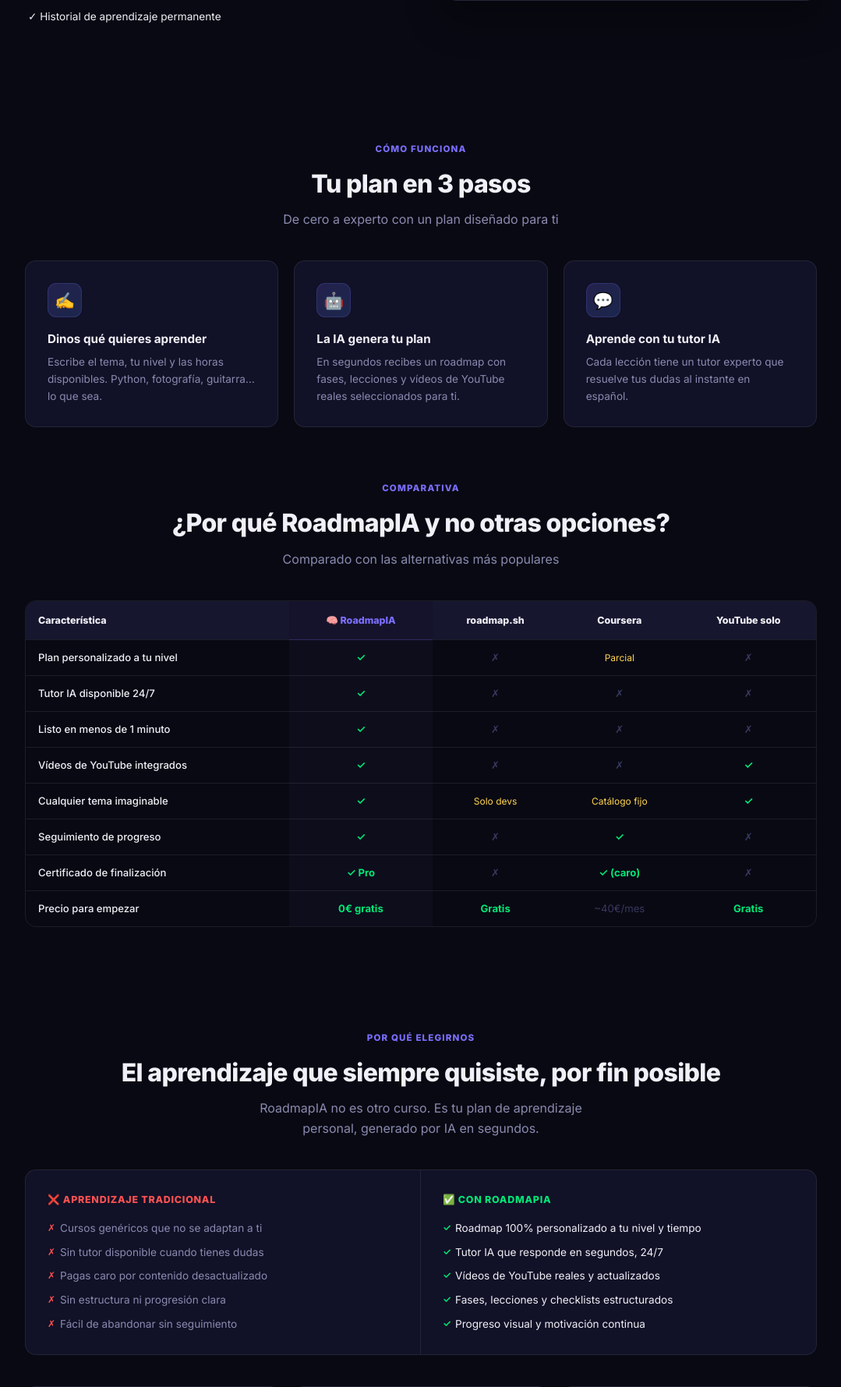
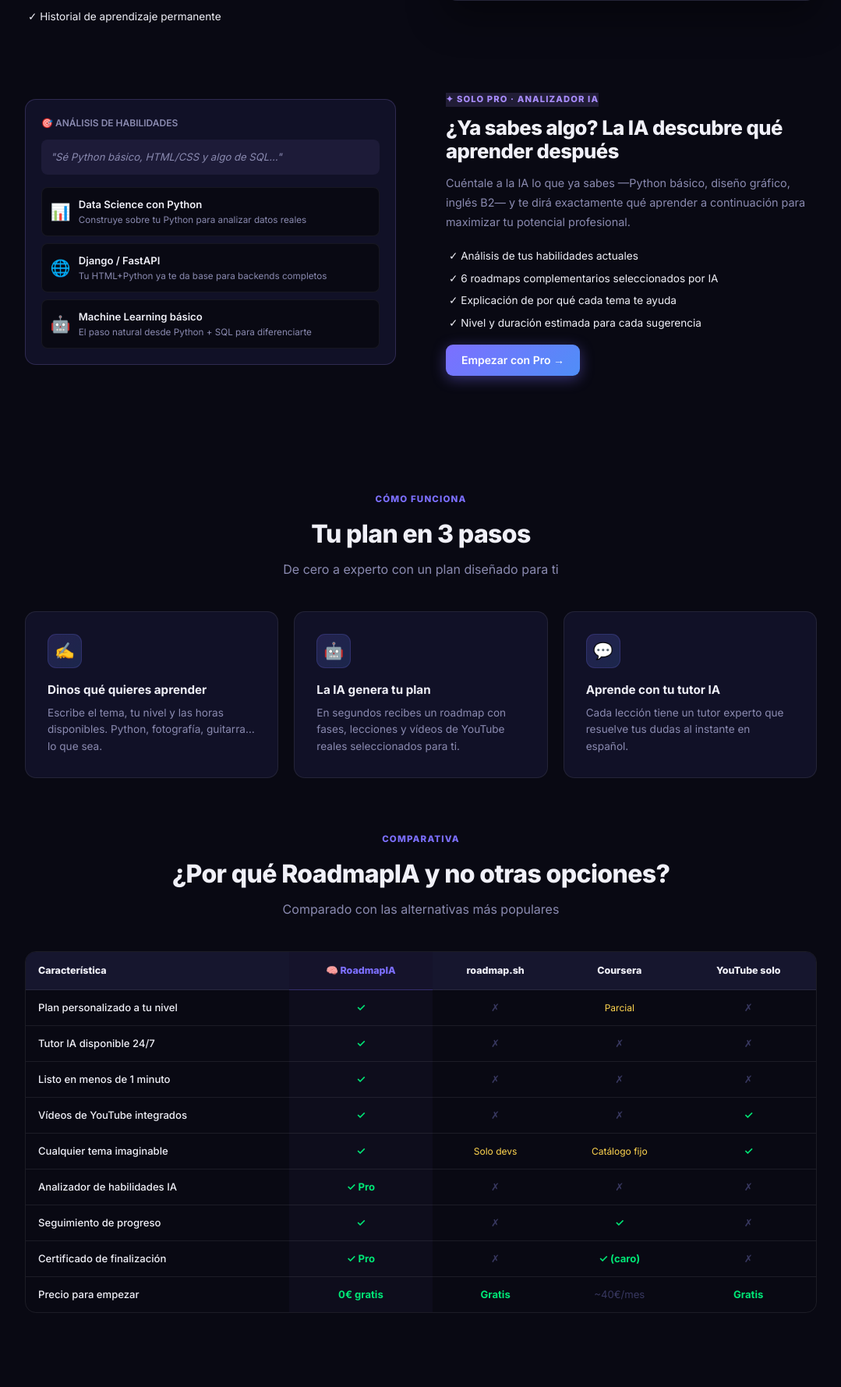
Before and after one commit to roadmapia/roadmapia, a Python web app: template templates/index.html in a window 1280 px wide. Shown: the part 2178-3957 px from the top of the page at 78% size, without its empty margins (100-1179 px from the left). Run offline with Jinja, Linux system fonts and the light colour scheme; the template is opened without the code that fills it, so the values that code supplies are empty; style sheets or scripts are compiled from the project's sources.

Commit message:
feat: landing + pricing actualizados para conversión
- index.html: nuevo bloque feature 'Analizador de habilidades' con mockup visual
- index.html: tabla comparativa con fila 'Analizador IA' (solo RoadmapIA)
- index.html: pricing corregido (Free 5 msgs, Basic 150 msgs, Pro prioridad+analizador)
- index.html: feat-card analizador con badge PRO en sección features
- index.html: FAQ corregido con datos reales
- pricing.html: Free corregido a 5 msgs/mes + bonus reseña
- pricing.html: Pro añade Analizador IA + Prioridad máxima en cola

Co-Authored-By: Claude Sonnet 4.6 <noreply@anthropic.com>

```diff
--- a/templates/index.html
+++ b/templates/index.html
@@ -182,6 +182,53 @@
       </div>
     </div>
   </div>
+
+  <!-- Feature 4: Analizador de habilidades (Pro) -->
+  <div class="feat-alt-row feat-alt-rev reveal">
+    <div class="feat-alt-text">
+      <div class="feat-alt-tag" style="background:rgba(167,139,250,0.15);color:#a78bfa;border-color:rgba(167,139,250,0.3)">✦ Solo Pro · Analizador IA</div>
+      <h3>¿Ya sabes algo? La IA descubre qué aprender después</h3>
+      <p>Cuéntale a la IA lo que ya sabes —Python básico, diseño gráfico, inglés B2— y te dirá exactamente qué aprender a continuación para maximizar tu potencial profesional.</p>
+      <ul class="feat-alt-list">
+        <li>✓ Análisis de tus habilidades actuales</li>
+        <li>✓ 6 roadmaps complementarios seleccionados por IA</li>
+        <li>✓ Explicación de por qué cada tema te ayuda</li>
+        <li>✓ Nivel y duración estimada para cada sugerencia</li>
+      </ul>
+      <a href="/auth/register" class="btn btn-primary" style="margin-top:1rem;display:inline-block">Empezar con Pro →</a>
+    </div>
+    <div class="feat-alt-visual">
+      <div style="background:var(--surface);border:1px solid rgba(167,139,250,0.2);border-radius:14px;padding:1.25rem;font-size:0.85rem">
+        <div style="color:var(--muted);font-size:0.75rem;margin-bottom:0.75rem;font-weight:600">🎯 ANÁLISIS DE HABILIDADES</div>
+        <div style="background:rgba(167,139,250,0.08);border-radius:8px;padding:0.75rem;margin-bottom:1rem;font-size:0.82rem;color:var(--muted)">
+          <em>"Sé Python básico, HTML/CSS y algo de SQL…"</em>
+        </div>
+        <div style="display:flex;flex-direction:column;gap:0.6rem">
+          <div style="background:var(--bg);border:1px solid rgba(255,255,255,0.06);border-radius:8px;padding:0.65rem;display:flex;gap:0.65rem;align-items:center">
+            <span style="font-size:1.3rem">📊</span>
+            <div>
+              <div style="font-weight:600;font-size:0.82rem">Data Science con Python</div>
+              <div style="color:var(--muted);font-size:0.73rem">Construye sobre tu Python para analizar datos reales</div>
+            </div>
+          </div>
+          <div style="background:var(--bg);border:1px solid rgba(255,255,255,0.06);border-radius:8px;padding:0.65rem;display:flex;gap:0.65rem;align-items:center">
+            <span style="font-size:1.3rem">🌐</span>
+            <div>
+              <div style="font-weight:600;font-size:0.82rem">Django / FastAPI</div>
+              <div style="color:var(--muted);font-size:0.73rem">Tu HTML+Python ya te da base para backends completos</div>
+            </div>
+          </div>
+          <div style="background:var(--bg);border:1px solid rgba(255,255,255,0.06);border-radius:8px;padding:0.65rem;display:flex;gap:0.65rem;align-items:center">
+            <span style="font-size:1.3rem">🤖</span>
+            <div>
+              <div style="font-weight:600;font-size:0.82rem">Machine Learning básico</div>
+              <div style="color:var(--muted);font-size:0.73rem">El paso natural desde Python + SQL para diferenciarte</div>
+            </div>
+          </div>
+        </div>
+      </div>
+    </div>
+  </div>
 </section>
 
 <!-- CÓMO FUNCIONA -->
@@ -234,6 +281,7 @@
         <tr><td>Listo en menos de 1 minuto</td><td class="comp-highlight"><span class="cy">✓</span></td><td><span class="cn">✗</span></td><td><span class="cn">✗</span></td><td><span class="cn">✗</span></td></tr>
         <tr><td>Vídeos de YouTube integrados</td><td class="comp-highlight"><span class="cy">✓</span></td><td><span class="cn">✗</span></td><td><span class="cn">✗</span></td><td><span class="cy">✓</span></td></tr>
         <tr><td>Cualquier tema imaginable</td><td class="comp-highlight"><span class="cy">✓</span></td><td><span class="cp">Solo devs</span></td><td><span class="cp">Catálogo fijo</span></td><td><span class="cy">✓</span></td></tr>
+        <tr><td>Analizador de habilidades IA</td><td class="comp-highlight"><span class="cy">✓ Pro</span></td><td><span class="cn">✗</span></td><td><span class="cn">✗</span></td><td><span class="cn">✗</span></td></tr>
         <tr><td>Seguimiento de progreso</td><td class="comp-highlight"><span class="cy">✓</span></td><td><span class="cn">✗</span></td><td><span class="cy">✓</span></td><td><span class="cn">✗</span></td></tr>
         <tr><td>Certificado de finalización</td><td class="comp-highlight"><span class="cy">✓ Pro</span></td><td><span class="cn">✗</span></td><td><span class="cy">✓ (caro)</span></td><td><span class="cn">✗</span></td></tr>
         <tr><td>Precio para empezar</td><td class="comp-highlight"><span class="cy">0€ gratis</span></td><td><span class="cy">Gratis</span></td><td><span class="cn">~40€/mes</span></td><td><span class="cy">Gratis</span></td></tr>
@@ -307,6 +355,11 @@
       <h3>Gratis para empezar</h3>
       <p>1 roadmap completo gratis al mes. Sin tarjeta de crédito. Actualiza solo si quieres más.</p>
     </div>
+    <div class="feat-card reveal reveal-delay2" style="border-color:rgba(167,139,250,0.2)">
+      <div class="feat-icon">🎯</div>
+      <h3>Analizador de habilidades <span style="font-size:0.65rem;background:rgba(167,139,250,0.15);color:#a78bfa;padding:0.15rem 0.5rem;border-radius:20px;font-weight:600;vertical-align:middle">PRO</span></h3>
+      <p>Dile a la IA lo que ya sabes y te sugiere los 6 mejores roadmaps para complementar tus habilidades actuales.</p>
+    </div>
   </div>
 </section>
 
@@ -327,8 +380,10 @@
       <div class="plan-sep"></div>
       <ul class="plan-features">
         <li><span class="y">✓</span> 1 roadmap por mes</li>
-        <li><span class="y">✓</span> 10 mensajes tutor/día</li>
+        <li><span class="y">✓</span> 5 mensajes tutor/mes</li>
+        <li><span class="y">✓</span> +5 mensajes gratis si dejas reseña</li>
         <li><span class="y">✓</span> Todos los temas</li>
+        <li><span class="n">✗</span> Últimas 2 lecciones bloqueadas</li>
         <li><span class="n">✗</span> Sin anuncios</li>
         <li><span class="n">✗</span> Certificado de finalización</li>
       </ul>
@@ -343,29 +398,33 @@
       <p class="plan-tagline">Para aprendices comprometidos</p>
       <div class="plan-sep"></div>
       <ul class="plan-features">
-        <li><span class="y">✓</span> 5 roadmaps por mes</li>
-        <li><span class="y">✓</span> 50 mensajes tutor/día</li>
+        <li><span class="y">✓</span> 3 roadmaps por mes</li>
+        <li><span class="y">✓</span> 150 mensajes tutor/mes</li>
         <li><span class="y">✓</span> Sin anuncios</li>
-        <li><span class="y">✓</span> Todos los temas</li>
+        <li><span class="y">✓</span> Todos los temas y niveles</li>
+        <li><span class="y">✓</span> Prioridad media en cola</li>
+        <li><span class="n">✗</span> Analizador de habilidades</li>
         <li><span class="n">✗</span> Certificado de finalización</li>
       </ul>
       <a href="/auth/register" class="btn btn-primary" style="width:100%;text-align:center">Empezar →</a>
     </div>
 
     <!-- PRO -->
-    <div class="plan">
-      <div class="plan-label">Pro</div>
-      <div class="plan-price" style="color:var(--green)">17€<small>/mes</small></div>
+    <div class="plan" style="border-color:rgba(167,139,250,0.4);position:relative">
+      <div class="plan-label" style="color:#a78bfa">Pro</div>
+      <div class="plan-price" style="color:#a78bfa">17€<small>/mes</small></div>
       <p class="plan-tagline">Para los más ambiciosos</p>
       <div class="plan-sep"></div>
       <ul class="plan-features">
         <li><span class="y">✓</span> Roadmaps ilimitados</li>
-        <li><span class="y">✓</span> Mensajes ilimitados</li>
+        <li><span class="y">✓</span> Mensajes tutor ilimitados</li>
         <li><span class="y">✓</span> Sin anuncios</li>
+        <li><span style="color:#a78bfa">✓</span> <strong>Analizador de habilidades IA</strong></li>
+        <li><span style="color:#a78bfa">✓</span> <strong>Prioridad máxima en cola</strong></li>
         <li><span class="y">✓</span> Certificado de finalización</li>
         <li><span class="y">✓</span> Soporte prioritario</li>
       </ul>
-      <a href="/auth/register" class="btn btn-success" style="width:100%;text-align:center">Empezar →</a>
+      <a href="/auth/register" class="btn btn-primary" style="width:100%;text-align:center;background:linear-gradient(135deg,#7c6fff,#a78bfa);border-color:transparent">Empezar con Pro →</a>
     </div>
 
   </div>
@@ -416,7 +475,7 @@
   <div class="faq-grid">
     <div class="faq-land-item reveal" onclick="toggleFaqItem(this)">
       <div class="faq-land-q"><span>¿Qué incluye el plan gratuito?</span><span class="faq-arrow">▾</span></div>
-      <div class="faq-land-a">El plan gratuito incluye 1 roadmap completo al mes, 10 mensajes diarios con el tutor IA, acceso a todos los temas y vídeos de YouTube integrados. No hace falta tarjeta de crédito.</div>
+      <div class="faq-land-a">El plan gratuito incluye 1 roadmap completo al mes, 5 mensajes con el tutor IA al mes (+5 gratis si dejas una reseña), acceso a todos los temas y vídeos de YouTube integrados. Las últimas 2 lecciones de cada roadmap están bloqueadas para incentivar el paso a un plan de pago. No hace falta tarjeta de crédito.</div>
     </div>
     <div class="faq-land-item reveal" onclick="toggleFaqItem(this)">
       <div class="faq-land-q"><span>¿Cómo genera la IA mi roadmap?</span><span class="faq-arrow">▾</span></div>
@@ -436,7 +495,7 @@
     </div>
     <div class="faq-land-item reveal reveal-delay" onclick="toggleFaqItem(this)">
       <div class="faq-land-q"><span>¿Qué diferencia hay entre los planes?</span><span class="faq-arrow">▾</span></div>
-      <div class="faq-land-a">El plan gratuito limita a 1 roadmap/mes y 10 mensajes/día. El plan Básico (7€/mes) permite 5 roadmaps y 50 mensajes, sin anuncios. El plan Pro (17€/mes) es completamente ilimitado con exportación PDF.</div>
+      <div class="faq-land-a">El plan gratuito da 1 roadmap/mes y 5 mensajes al tutor. El plan Básico (7€/mes) permite 3 roadmaps y 150 mensajes/mes, sin anuncios. El plan Pro (17€/mes) es completamente ilimitado e incluye el analizador de habilidades IA, prioridad máxima en cola y certificados de finalización.</div>
     </div>
   </div>
 </section>
```
Also changed, not shown: templates/pricing.html (+6 -2 lines).
